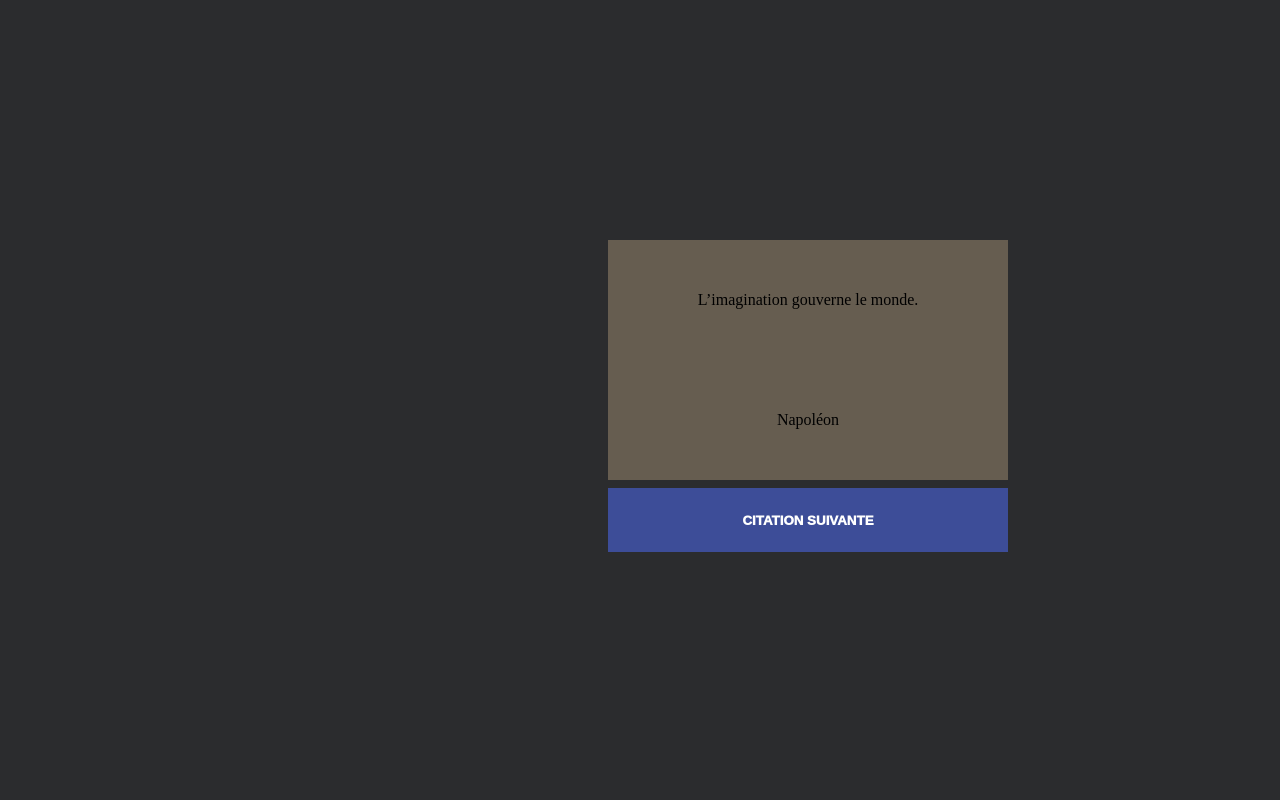
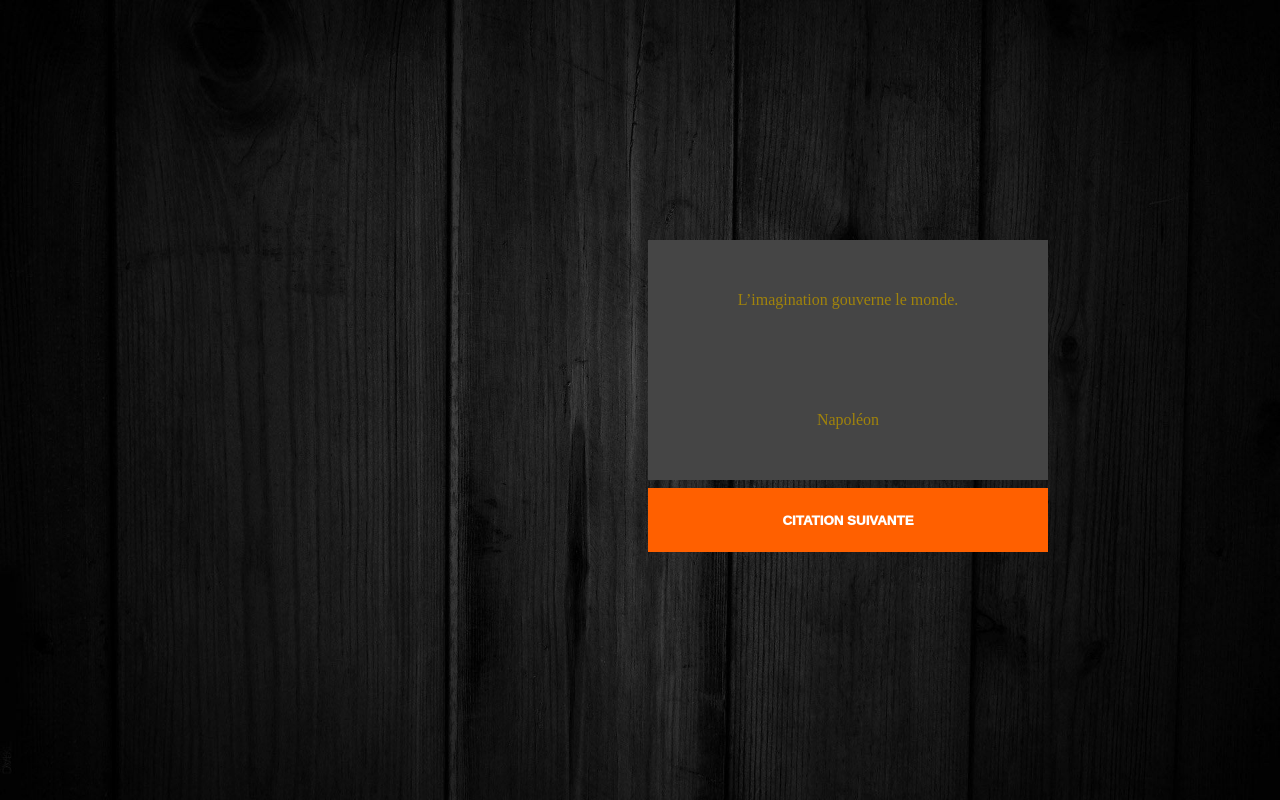
Before and after one commit to Akeops/G-n-rateur-de-citation, a plain HTML site: page index.html in a window 1280 px wide. Drawn offline with Linux system fonts and the light colour scheme.

Commit message:
css terminé

```diff
--- a/style.css
+++ b/style.css
@@ -1,25 +1,27 @@
 body {
-    background-color: #2B2C2E;
+    background-image: url("photos/blackWood.jpg");
+    background-size: cover;
 }
 
 div {
-    background-color: #665D50;
+    background-color: #454545;
+    color: #a0830b;
     width: 50vh;
     height: 30vh;
     display: grid;
     justify-content: center;
     align-items: center;
-    inset: 30vh 0vh 40vh 76vh;
+    inset: 30vh 0vh 40vh 81vh;
     position: absolute;
     text-align: center;
 }
 
 button {
-    background-color: #3D4D98;
+    background-color: #FF6000;
     color: white;
     position: relative;
     width: 50vh;
-    inset: 60vh 0vh 0vh 75vh; /*hauteur - horizontale*/
+    inset: 60vh 0vh 0vh 80vh; /*hauteur - horizontale*/
     height: 8vh;
     border-style: none;
     font-weight: 1000;
--- a/test.js
+++ b/test.js
@@ -78,12 +78,14 @@ bouton.addEventListener("click", function() {
 
 bouton.addEventListener("mouseover", () => {
   // Changez la couleur de fond du bouton
-  bouton.style.color = "black";
+  bouton.style.color = "#a0830b";
+  bouton.style.backgroundColor = "#1F1F1F";
 
 });
 
 bouton.addEventListener("mouseout", () => {
   // Changez la couleur de fond du bouton
   bouton.style.color = "";
+  bouton.style.backgroundColor = "";
 
 });
```
Also changed, not shown: photos/blackWood.jpg (added).
